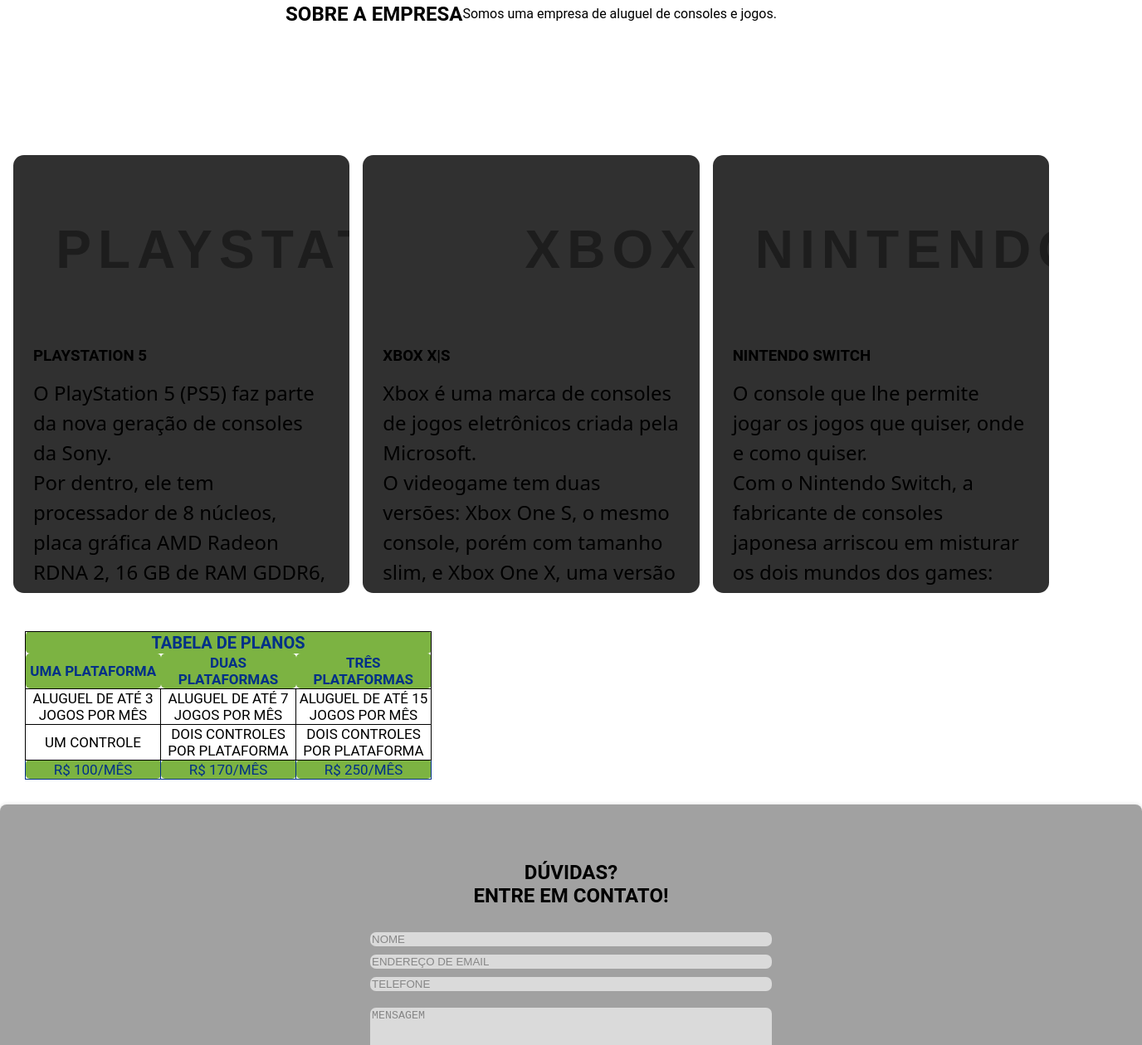
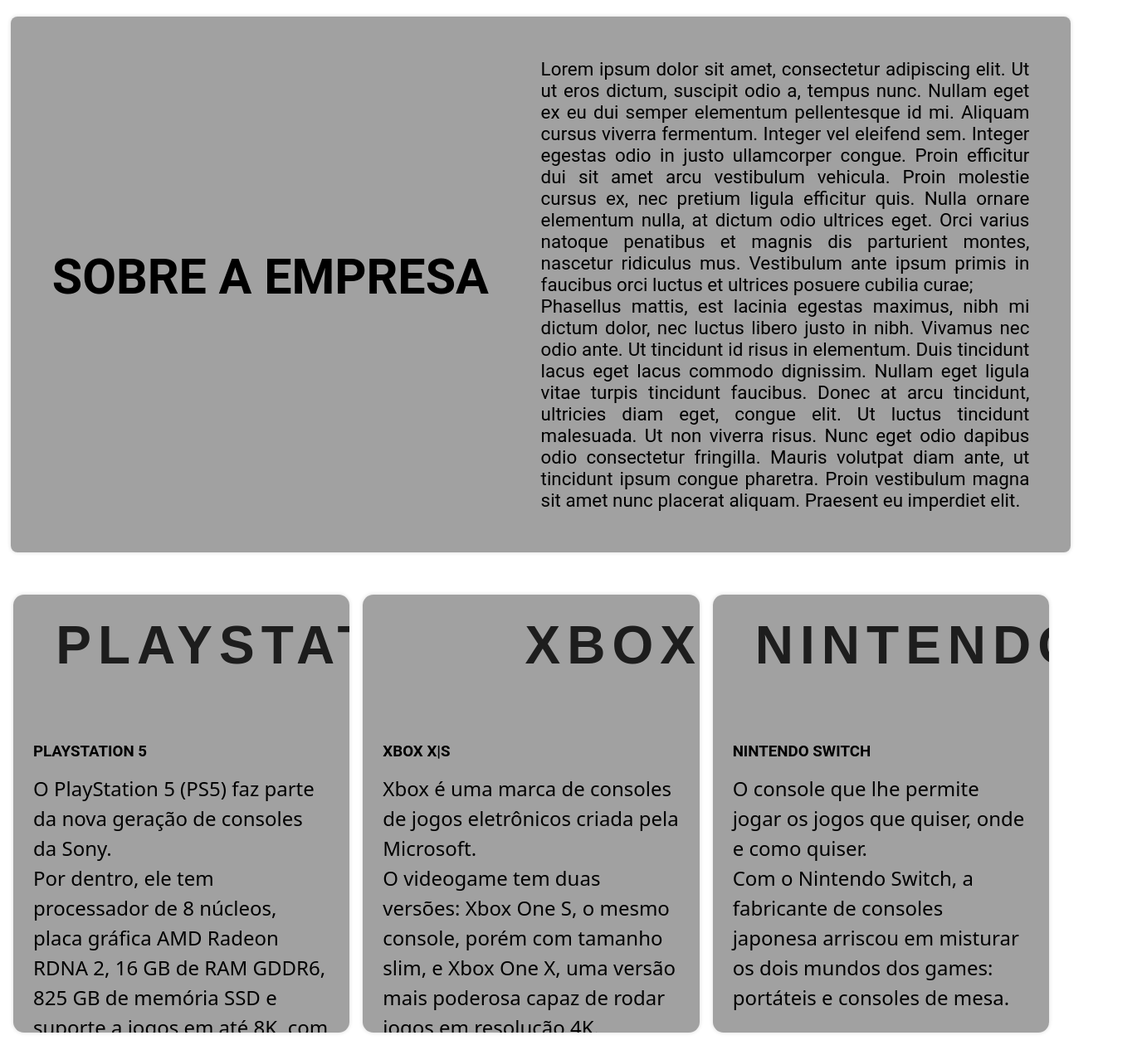
Before and after one commit to isabelasnts/siteFrontEstatico, a plain HTML site: page index.html in a window 1280 px wide. Shown: the part 144-1404 px from the top of the page at 83% size, 1376 px wide, since content can reach past the window. Drawn offline with Linux system fonts and the light colour scheme.

Commit message:
logo adicionada, ajustes css

```diff
--- a/index.html
+++ b/index.html
@@ -11,7 +11,7 @@
 <body>
     <header class="navigation">
         <nav class="nav-bar">
-            <a href="#"> LOGO </a>
+            <a href="#" class="logo"> <img src="./imagens/logo.png" width="65px"> </a>
             <ul class="nav-lista">
                 <li class="nav-item">
                     <a href="#section-sobre" class="botao"> SOBRE NÓS </a>
@@ -31,8 +31,12 @@
 
     <main class="body">
         <div class="sobre" id="section-sobre">
-            <h2>SOBRE A EMPRESA</h2>
-            <p>Somos uma empresa de aluguel de consoles e jogos. <br>
+            <div class="titulo-sobre"><h2>SOBRE A EMPRESA</h2><br></div>
+            <div class="paragrafo-sobre"><p>Lorem ipsum dolor sit amet, consectetur adipiscing elit. Ut ut eros dictum, suscipit odio a, tempus nunc. Nullam eget ex eu dui semper elementum pellentesque id mi. Aliquam cursus viverra fermentum. Integer vel eleifend sem. Integer egestas odio in justo ullamcorper congue. Proin efficitur dui sit amet arcu vestibulum vehicula. Proin molestie cursus ex, nec pretium ligula efficitur quis. Nulla ornare elementum nulla, at dictum odio ultrices eget. Orci varius natoque penatibus et magnis dis parturient montes, nascetur ridiculus mus. Vestibulum ante ipsum primis in faucibus orci luctus et ultrices posuere cubilia curae;
+
+                <br>Phasellus mattis, est lacinia egestas maximus, nibh mi dictum dolor, nec luctus libero justo in nibh. Vivamus nec odio ante. Ut tincidunt id risus in elementum. Duis tincidunt lacus eget lacus commodo dignissim. Nullam eget ligula vitae turpis tincidunt faucibus. Donec at arcu tincidunt, ultricies diam eget, congue elit. Ut luctus tincidunt malesuada. Ut non viverra risus. Nunc eget odio dapibus odio consectetur fringilla. Mauris volutpat diam ante, ut tincidunt ipsum congue pharetra. Proin vestibulum magna sit amet nunc placerat aliquam. Praesent eu imperdiet elit.
+
+                <br></div>
             </p>
 
 
@@ -122,7 +126,7 @@
 
     <div>
         <footer>
-            <img src="" alt="" title="">
+            <a href="#"><img src="./imagens/logo.png" width="65px"></a>
             <p>2023 - Todos os direitos reservados</p>
         </footer>
     </div>
--- a/styles.css
+++ b/styles.css
@@ -11,24 +11,22 @@
     background-repeat: no-repeat;
     background-attachment: fixed;
     background-position: -9px;
-    scroll-behavior: smooth;
 }
 
 header {
     position: fixed;
     padding: 20px;
     display: block;
-    background-color: rgba(255, 255, 255, 0.9);
+    background-color: rgba(24, 24, 24, 0.9);
     font-family: 'Roboto', sans-serif;
 }
 
 .navigation {
     position: sticky;
-    width: 100%;
+    width: 96.7%;
     right: 0;
     top: 0;
     bottom: auto;
-    /* z-index: 1; */
     display: flex;
     padding-right: 30px;
     padding-left: 30px;
@@ -36,6 +34,7 @@
     align-items: center;
     padding-top: 15px;
     padding-bottom: 15px;
+    z-index: 1;
 }
 
 .nav-bar {
@@ -61,13 +60,52 @@
     text-decoration: none;
     text-align: center;
     justify-content: space-evenly;
+    color: #00afef;
+    font-weight:1000;
+}
+
+.botao:hover {
+    color:aliceblue
+}
+
+.content h2 {
+    text-align: center;
+    text-transform: uppercase;
+    line-height: 45px;
+}
+
+h2 {
+    font-size: 1.5em;
+    font-weight: bold;
 }
 
 .sobre {
-    display: flex;
-    padding: 30px 30px 120px;
+    background-color: rgba(121, 121, 121, 0.7);
+    box-shadow: 0 0 5px rgba(0, 0, 0, 0.15);
+    backdrop-filter: blur(10px);
+    width: 92%;
+    margin-left: 1%;
+    margin-top: 35px;
+    margin-bottom: 35px;
+    border-radius: 8px;
+    /* display: ; */
+    padding-top: 15px;
+    padding:50px;
     justify-content: center;
     align-items: center;
+    position:relative ;
+    display: grid;
+    grid-template-columns: repeat(2, minmax(25rem, 2fr));
+}
+.sobre:hover{
+    background-color: rgb(240, 248, 255, 0.9);
+}
+.sobre h2{
+    font-size: 3.7rem;
+}
+.sobre p{
+    font-size: 1.4rem;
+    text-align: justify;
 }
 
 .container-prod {
@@ -81,7 +119,8 @@
 }
 
 .card {
-    background: #303030;
+    background-color: rgba(121, 121, 121, 0.7);
+    box-shadow: 0 0 5px rgba(0, 0, 0, 0.15);
     padding: 1.5rem;
     overflow: hidden;
     border-radius: 0.8rem;
@@ -109,8 +148,18 @@
     line-height: 1.5;
 }
 
-.card:hover .titulo-produto-gde {
-    transform: translateX(-170%);
+.card.produto1:hover .titulo-produto-gde{
+    transform: translateX(-27%);
+    color: #000000;
+}
+
+.card.produto3:hover .titulo-produto-gde{
+    transform: translateX(-45%);
+    color: #000000;
+}
+
+.card.produto2:hover .titulo-produto-gde {
+    transform: translateX(-70%);
     color: #000000;
 }
 
@@ -119,7 +168,6 @@
     background-image: url("./imagens/ps.png");
     background-position: center;
     background-repeat: no-repeat;
-
 }
 
 .card.produto2:hover {
@@ -133,99 +181,90 @@
 .card.produto3:hover {
     background-color: #FF3D00;
     /* background: linear-gradient(to left, #5c90f1 , #ff3d00 ); */
-    background-image: url("./imagens/nitendo.png");
+    background-image: url("./imagens/nintendo.png");
     background-position: center;
     background-repeat: no-repeat;
     background-size: 65%;
-
 }
 
 .produto {
-    display: flex;
+    display:flex ;
     justify-content: center;
     align-items: center;
 }
 
+.container-planos {
+    position: relative;
+    display: flex;
+    align-items: center;
+    text-align: center;
+    margin: 30px;
+    background-color: #ffffff, 0.1;
+    justify-content: center;
+}
 table {
+    position: relative;
+    table-layout: fixed;
     justify-content: center;
     align-items: center;
-}
-
-.tabela {
-    width: calc(100%);
+    margin-left: 5%;
     border-radius: 5px;
     border-collapse: collapse;
     text-transform: uppercase;
     text-indent: initial;
     font-size: 17px;
     padding: .1px;
-    background-color: rgba(255, 255, 255, 0.9);
+    align-items: center;
 }
 
 .tabela .titulo {
-
     border-radius: 5px;
     font-size: 20px;
-    font-weight: bold;
+    font-weight: 1000;
+    padding: 10px;
 }
 
 th {
-    display: table-cell;
-    font-weight: bold;
+    padding: 15px;
+    font-weight: 800;
     border-radius: 5px;
-    border-collapse: separate;
-    background-color: #7CB342;
-    color: #003087;
+    border-collapse:separate ;
+    border-spacing: 50px;
+    background-image: linear-gradient(45deg, #5e8fd8, #eb7a7a, #3bb68d);
+    color: #000000;
 }
 
-tbody {
+tbody td{
     border-collapse: separate;
-    border: 1px solid;
+    border: 3px solid white;
+    padding: 4px;
+    border-radius: 6px;
+    background-color: #ffffff;
+    border-collapse: collapse;
 }
 
 table,
 td {
-    border: 1px solid;
+
+    /* border: 1px solid; */
     border-collapse: collapse;
-    width: 10rem;
+    width: 50rem;
     align-content: center;
     align-items: center;
     text-align: center;
     border-collapse: separate;
     border-radius: 5px;
-
+    background-color: #ffffff, 0.8;
 }
 
-tfoot {
+tfoot td{
+
+    padding: 12px;
     border-spacing: .1rem;
     border-radius: 5px;
-    background-color: #7CB342;
-    color: #003087;
-}
-
-
-.container-planos {
-    display: flex;
-    align-items: center;
-    text-align: center;
-    margin: 30px;
-
-}
-
-.content h2 {
-    text-align: center;
-    text-transform: uppercase;
-    line-height: 45px;
-}
-
-h2 {
-    display: block;
-    font-size: 1.5em;
-    margin-block-start: 0.83em;
-    margin-block-end: 0.83em;
-    margin-inline-start: 0px;
-    margin-inline-end: 0px;
-    font-weight: bold;
+    background-image: linear-gradient(90deg, #5e8fd8, #eb7a7a, #3bb68d);
+    color: #000000;
+    font-weight: 1000;
 }
 
 .contato {
@@ -237,9 +276,12 @@
     box-shadow: 0 0 5px rgba(0, 0, 0, 0.15);
     backdrop-filter: blur(10px);
     border-radius: 8px;
-    width: 100%;
+    margin-left: .7%;
+    width: 93.5%;
     padding: 3rem;
     text-align: center;
+    justify-content: center;
+    align-items: center;
 }
 
 .formulario-contato input.nome {
@@ -287,13 +329,12 @@
     border-radius: 8px;
     margin-left: 27rem;
     margin-top: 1rem;
-    border-radius: 7px;
     border-width: 1px;
     color: rgb(0, 0, 0);
     border: none;
     border-radius: 0.4rem;
     cursor: pointer;
-    transition-property: width, border-radius;
+    transition-property: border-radius;
     transition-duration: 0.25s;
     transition-delay: 0.5s;
 }
@@ -306,7 +347,9 @@
     display: flex;
     flex-direction: column;
     padding: 15px;
-    background-color: #1b1b1b;
+    background-color: rgba(3, 3, 3, 0.7);
+    box-shadow: 0 0 5px rgba(0, 0, 0, 0.15);
+    color:dimgray;
     font-size: 14px;
     font-weight: bold;
 }
```
Also changed, not shown: imagens/logo.png (added), imagens/nintendo.png (renamed from imagens/nitendo.png).
